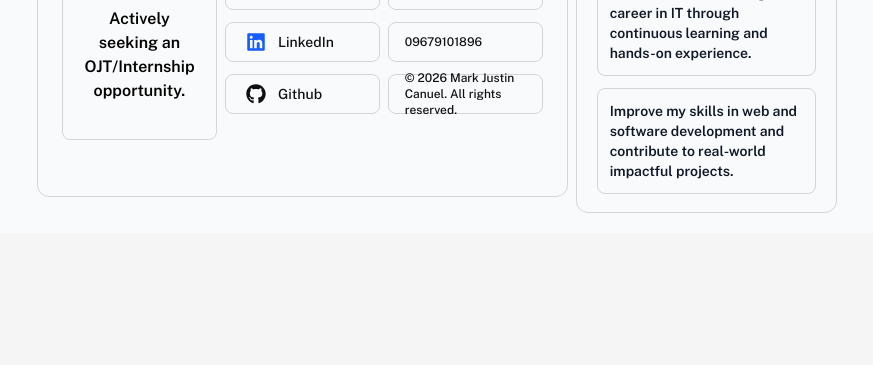
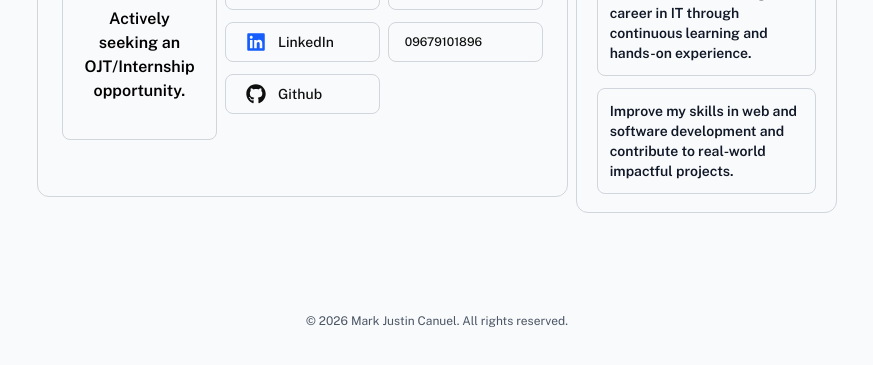
Before and after one commit to Marky23svg/Mark-Portfolio, a React (Vite) app: page / in a window 1280 px wide. Shown: the part 1870-2235 px from the top of the page, without its empty margins (203-1076 px from the left). Before the commit the page ends 2103 px from the top, so only its background shows below. Built offline with nearby package versions, Linux system fonts and the light colour scheme; no server answers.

Commit message:
added footer

```diff
--- a/src/pages/Content.jsx
+++ b/src/pages/Content.jsx
@@ -19,7 +19,7 @@ function Content() {
     const navigate = useNavigate(); //For button
     const [showModal, setShowModal] = useState(false);
     return (
-
+<>
         <div className="grid grid-cols-1 sm:grid-cols-3 gap-2 pt-5 sm:px-60 px-3 bg-gray-50 dark:bg-black">
 
             {/*About me*/}
@@ -341,14 +341,7 @@ function Content() {
                             <p className="text-base sm:text-xs font-medium">09679101896</p>
                         </button>
 
-                        <button
 
-                            className="bg-gray-50 dark:bg-black dark:border-gray-600 h-10 w-full rounded-lg border border-gray-300 flex items-center gap-2 px-4"
-                        >
-                            <p className="text-base sm:text-xs font-medium text-start">
-                                © {new Date().getFullYear()} Mark Justin Canuel. All rights reserved.
-                            </p>
-                        </button>
                     </div>
 
                 </div>
@@ -372,15 +365,17 @@ function Content() {
                 </div>
             </div>
 
-
-
-
-
-
-
-
-
         </div>
+        <footer className="bg-gray-50 dark:bg-black ">
+                <div className="max-w-7xl mx-auto px-4 sm:px-6 lg:px-8 py-20">
+                    <div className="flex justify-center items-center">
+                        <p className="text-xs text-gray-600 dark:text-gray-300 text-center">
+                            © {new Date().getFullYear()} Mark Justin Canuel. All rights reserved.
+                        </p>
+                    </div>
+                </div>
+            </footer>
+            </>
     );
 }
 export default Content;
```
